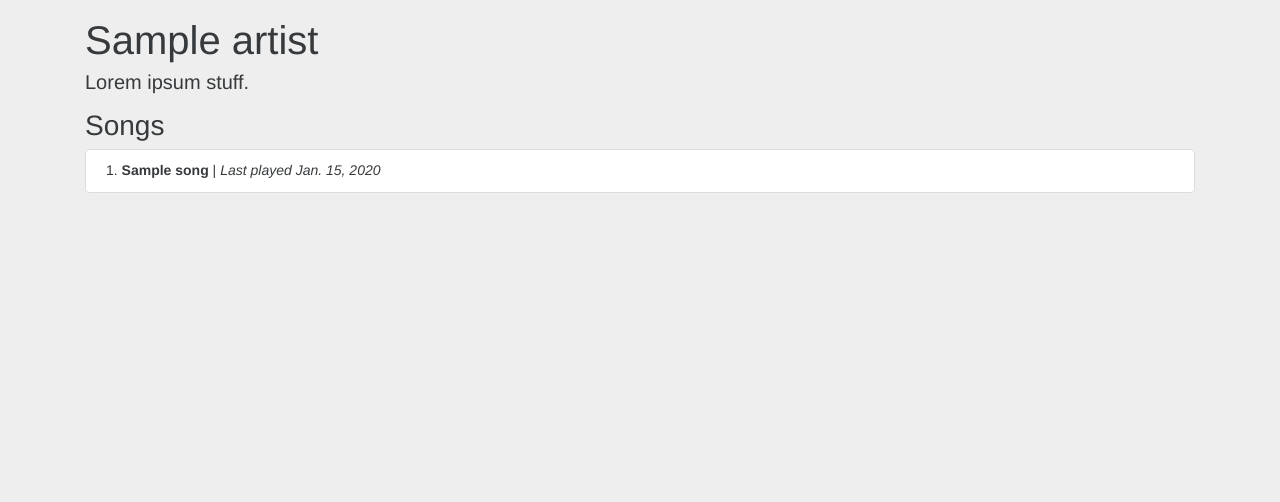
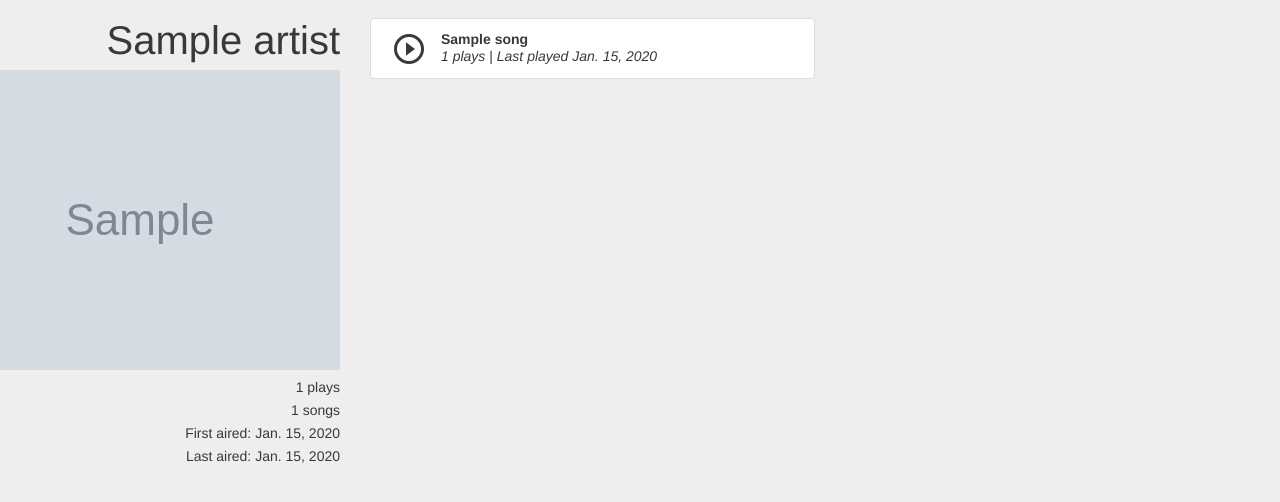
Before and after one commit to jmhansen/npr-musical-interludes, a Django app: a page that uses songs/templates/songs/artist_detail.html in a window 1280 px wide. Shown: the part 49-551 px from the top of the page. Run offline with Django 3.2, Linux system fonts and the light colour scheme; tables that the repository leaves empty hold one stand-in row (values such as "Sample post"); grey boxes marked "Sample" are stand-in pictures; some libraries are stand-ins or nearby versions.

Commit message:
Added previews and thumbnail to ArtistDetailView, and improved layout

```diff
--- a/npr_interludes/static/style.css
+++ b/npr_interludes/static/style.css
@@ -44,6 +44,13 @@ body {
     padding-top: 10px;
 }
 
+.artist-data {
+    clear: right;
+    padding-top: 1em;
+    line-height: .5;
+    text-align: right;
+}
+
 .song-preview {
     position: relative;
     float: left;
--- a/songs/models.py
+++ b/songs/models.py
@@ -47,6 +47,14 @@ class Artist(models.Model):
     def num_interludes(self):
         return Interlude.objects.filter(song__artist=self).count()
 
+    @property
+    def earliest_episode(self):
+        return Episode.objects.filter(interludes__song__artist=self).earliest('date')
+
+    @property
+    def latest_episode(self):
+        return Episode.objects.filter(interludes__song__artist=self).latest('date')
+
 
 class Song(models.Model):
     name = models.CharField(max_length=255)
--- a/songs/templates/songs/artist_detail.html
+++ b/songs/templates/songs/artist_detail.html
@@ -5,23 +5,47 @@
 {% block content %}
 
     <div class="container">
+        <div class="row">
+            <div class="col-sm-3">
 
-        <div class="starter-template">
                 <br>
-            <h1 class="text-center">{{ object.name }}</h1>
-            <p class="lead text-center">Lorem ipsum stuff.</p>
+                <h1 class="text-lg-right">{{ object.name }}</h1>
+                {% if object.thumbnail %}
+                    <img src="{{ object.thumbnail }}" style="float: right;" alt="Image" />
+                {% endif %}
+
+                <div class="artist-data">
+                    <p>{{ object.num_interludes }} plays</p>
+                    <p>{{ object.num_songs }} songs</p>
+                    <p>First aired: {{ object.earliest_episode.date }}</p>
+                    <p>Last aired: {{ object.latest_episode.date }}</p>
                 </div>
 
+            </div>
 
-        <h3>Songs</h3>
+            <div class="col-sm-5">
+                <br>
                 <ul class="list-group">
-            {% for song in object.songs.all %}
+                    {% for song in artist_songs %}
                         <li class="list-group-item">
-                    {{ forloop.counter }}.  <strong>{{ song.name }}</strong> | <em>Last played {{ song.date_last_played }}</em>
+                            {% if song.preview %}
+                                <div class="song-preview">
+                                    <i class="material-icons play md-36">play_circle_outline</i>
+                                    <audio src="{{ song.preview }}" type="audio/mpeg">
+                                        <source src="{{ song.preview }}" type="audio/mpeg">
+                                    </audio>
+                                </div>
+                            {% endif %}
+                            <div class="song-detail">
+                                <strong>{{ song.name }}</strong>
+                                <br>
+                                <em>{{ song.num_interludes }} plays</em> | <em>Last played {{ song.date_last_played }}</em>
+                            </div>
                         </li>
                     {% endfor %}
                 </ul>
-
+            </div>
+        </div>
         <br>
         <br>
 
--- a/songs/views.py
+++ b/songs/views.py
@@ -61,3 +61,10 @@ class EpisodeDetailView(DetailView):
 class ArtistDetailView(DetailView):
     model = models.Artist
     template_name = 'songs/artist_detail.html'
+
+    def get_context_data(self, **kwargs):
+        context = super(ArtistDetailView, self).get_context_data(**kwargs)
+        context['artist_songs'] = (self.object.songs.all()
+                                                    .annotate(interlude_count=Count('interludes'))
+                                                    .order_by('-interlude_count'))
+        return context
```
Lines whose indentation alone changed are shown as unchanged.
